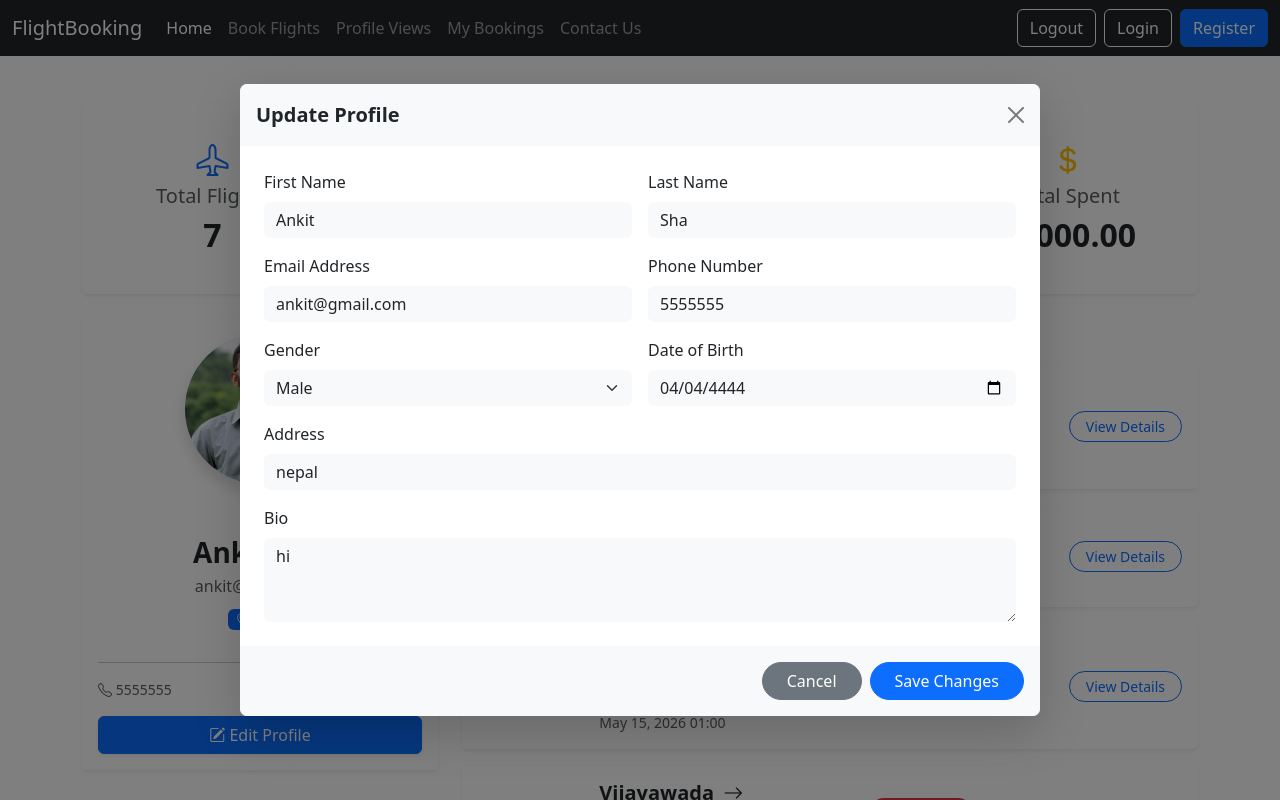
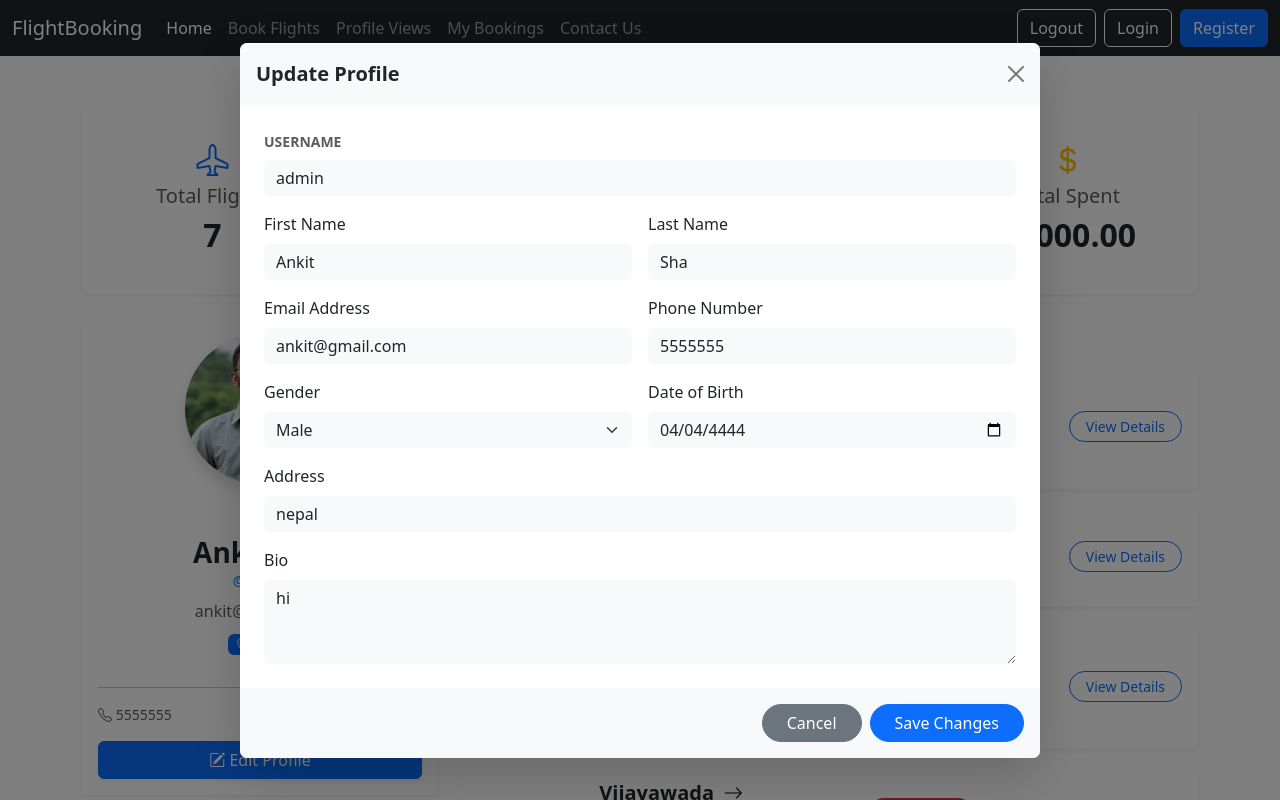
Before and after one commit to rahulmahasetha/Filght-Booking-Sysyem, a Django app: page /profile/ in a window 1280 px wide, after a click on "Edit Profile". Run offline with Django 5.2, Linux system fonts and the light colour scheme; a user stored in the database is signed in; data comes from the database, SQL or seed files in the repository; grey boxes are pictures that could not be loaded.

Commit message:
Update registration to capture names and enhance profile display with username

```diff
--- a/myproject/home/views.py
+++ b/myproject/home/views.py
@@ -328,7 +328,10 @@ def register_view(request):
     if request.method == 'POST':
         form = UserCreationForm(request.POST)
         if form.is_valid():
-            user = form.save()
+            user = form.save(commit=False)
+            user.first_name = request.POST.get('first_name', '')
+            user.last_name = request.POST.get('last_name', '')
+            user.save()
             login(request, user)
             messages.success(request, "Registration successful!")
             return redirect('home')
--- a/myproject/templates/profile.html
+++ b/myproject/templates/profile.html
@@ -73,7 +73,8 @@
                         <input type="file" id="profile_picture_input" name="profile_picture" accept="image/*" onchange="uploadImage()">
                     </form>
 
-                    <h3 id="display_name" class="fw-bold mb-1">{{ user.first_name }} {{ user.last_name }}</h3>
+                    <h3 id="display_name" class="fw-bold mb-0">{{ user.first_name }} {{ user.last_name }}</h3>
+                    <p class="text-primary small mb-2">@{{ user.username }}</p>
                     <p id="display_email" class="text-muted mb-2">{{ user.email }}</p>
                     <p class="badge bg-primary text-wrap mb-3"><i class="bi bi-geo-alt"></i> <span id="display_address">{{ profile.address|default:"No address added" }}</span></p>
 
@@ -161,6 +162,10 @@
                 <form id="profileUpdateForm">
                     {% csrf_token %}
                     <div class="row g-3">
+                        <div class="col-12">
+                            <label class="form-label small text-muted text-uppercase fw-bold">Username</label>
+                            <input type="text" class="form-control bg-light border-0" value="{{ user.username }}" readonly disabled>
+                        </div>
                         <div class="col-md-6">
                             <label class="form-label">First Name</label>
                             <input type="text" class="form-control bg-light border-0" id="first_name" name="first_name" value="{{ user.first_name }}">
```
